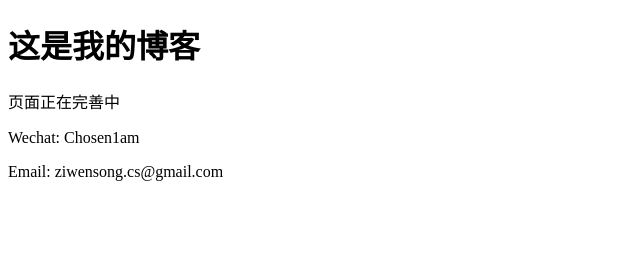
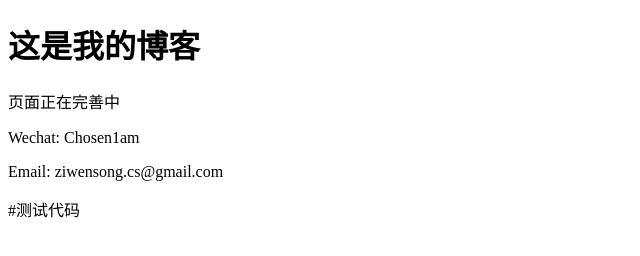
Before and after one commit to FoundDream/blog, a plain HTML site: page index.html in a window 1280 px wide. Shown: the top 256 px of the page, without its empty margins (0-640 px from the left). Drawn offline with Linux system fonts and the light colour scheme.

Commit message:
Update index.html

```diff
--- a/index.html
+++ b/index.html
@@ -17,6 +17,7 @@
     <footer>
       <p>Wechat: Chosen1am</p>
       <p>Email: ziwensong.cs@gmail.com</p>
+      #测试代码
     </footer>
   </body>
 </html>
```
